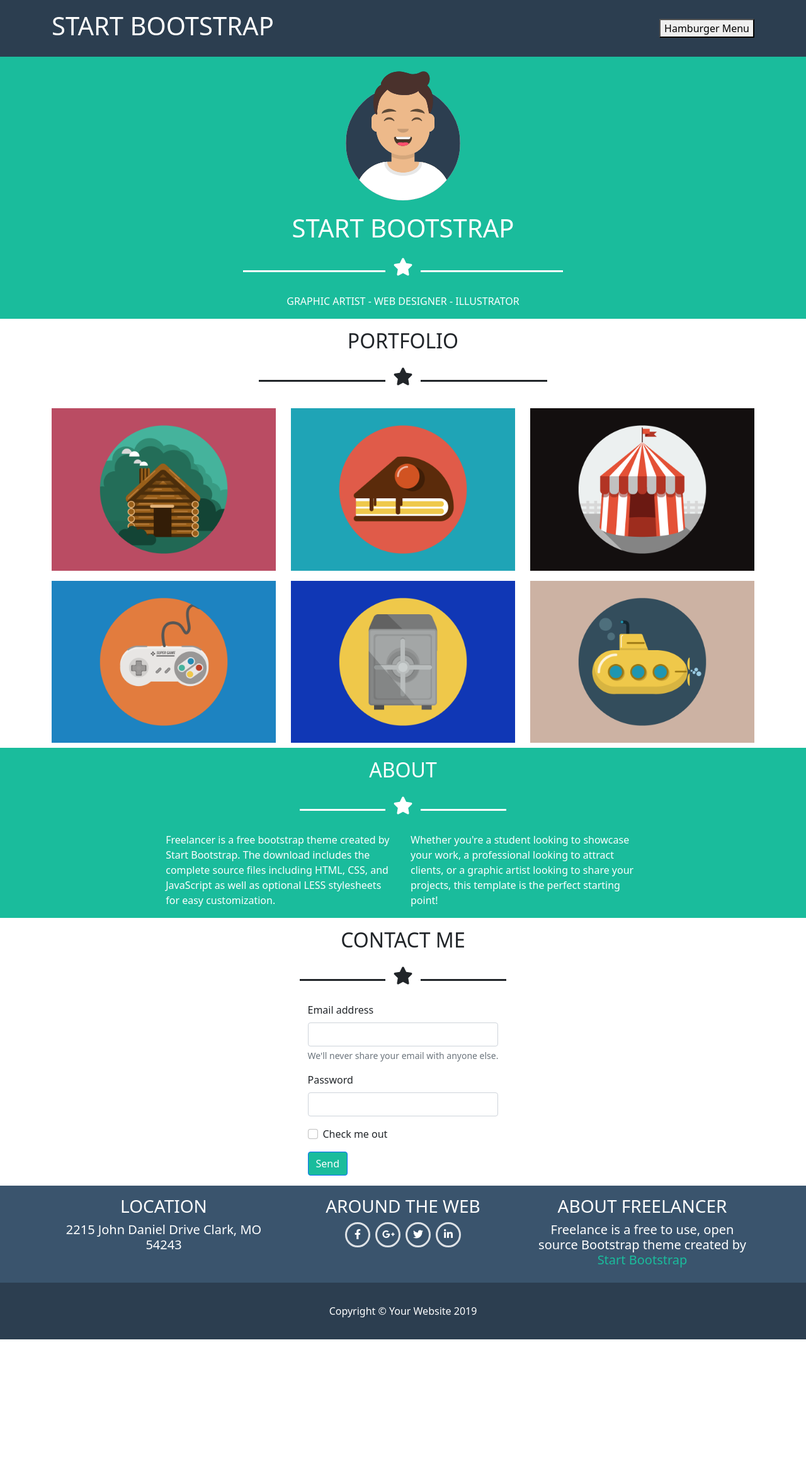
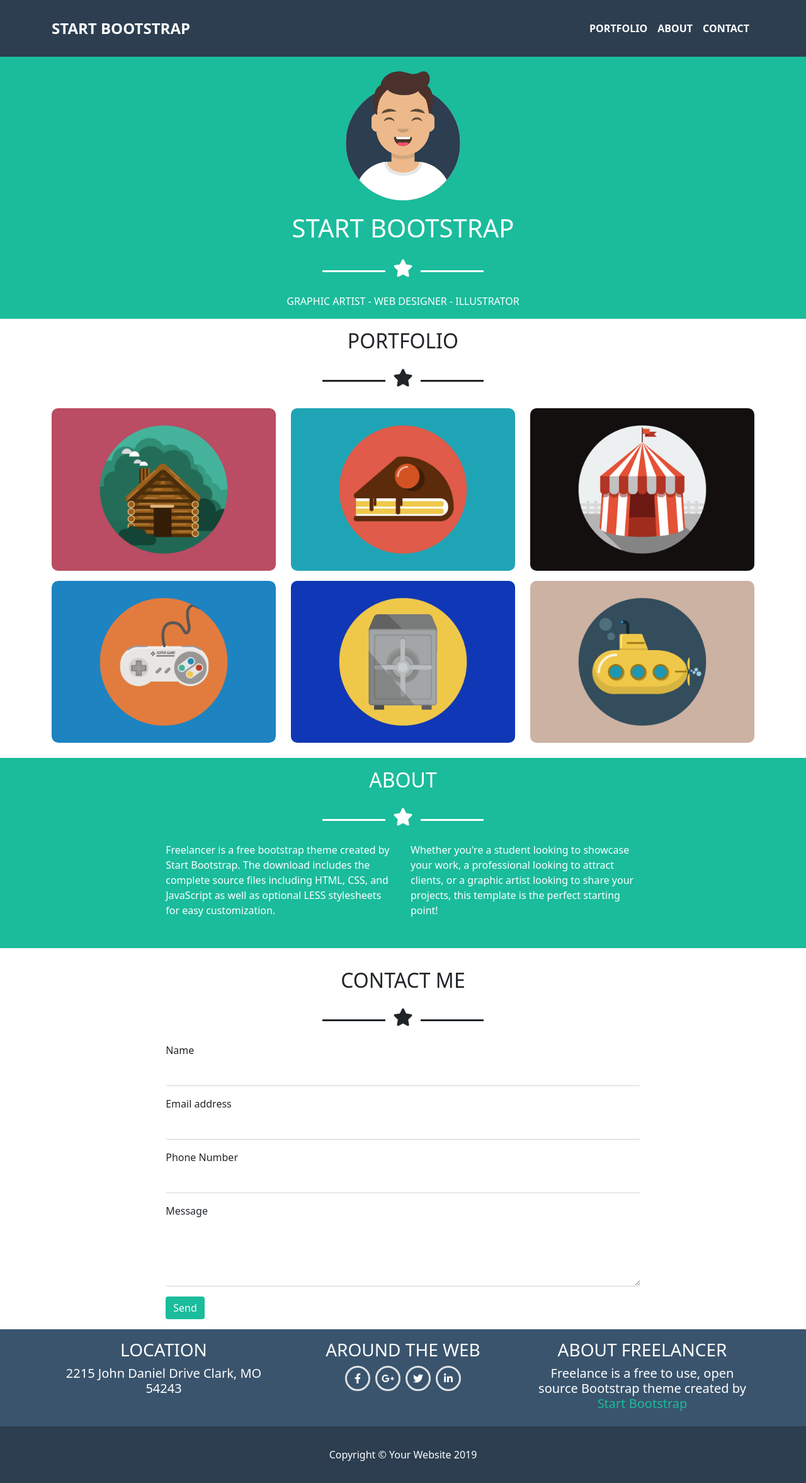
Before and after one commit to Penna92/html-css-bootstrap-freelancer, a plain HTML site: page index.html in a window 1280 px wide. Shown: the whole page at 63% size. Before the commit the page ends 2126 px from the top, so only its background shows below. Drawn offline with nearby package versions, Linux system fonts and the light colour scheme.

Commit message:
Styled header navbar and section contact-me form.

```diff
--- a/css/style.css
+++ b/css/style.css
@@ -3,6 +3,12 @@ header,
 #bottom-footer {
   width: 100%;
   height: 90px;
+}
+nav {
+  width: 100%;
+}
+.nav-link:hover {
+  color: green;
 }
 .wrapper-container {
   width: 60%;
@@ -12,17 +18,72 @@ header,
 }
 .decoration-row {
   width: 30%;
+  max-width: 100px;
+  min-width: 50px;
   border-top: 3px solid;
 }
 #jumbo-image {
   width: 200px;
   height: 200px;
 }
-i {
+.star {
+  height: 40px;
+  width: 40px;
+  line-height: 40px;
+  text-align: center;
+}
+.social-icons > a {
+  display: block;
+  position: relative;
   width: 40px;
   height: 40px;
   text-align: center;
   line-height: 40px;
+}
+.social-icons > a > i {
+  position: absolute;
+  top: 50%;
+  left: 50%;
+  transform: translate(-50%, -50%);
+}
+.img-wrapper {
+  position: relative;
+  border-radius: 10px;
+  overflow: hidden;
+}
+.hidden-layover {
+  position: absolute;
+  top: 0;
+  left: 0;
+  bottom: 0;
+  right: 0;
+}
+.hidden-layover i.fa-plus {
+  position: absolute;
+  top: 50%;
+  left: 50%;
+  transform: translate(-50%, -50%);
+  font-size: 70px;
+  color: white;
+  display: none;
+}
+.img-wrapper:hover .hidden-layover i.fa-plus {
+  display: block;
+}
+.img-wrapper:hover .hidden-layover {
+  background-color: rgba(26, 188, 156, 0.7);
+  cursor: pointer;
+}
+#exampleInputEmail1,
+#exampleInputName1,
+#exampleInputNumber1,
+#floatingTextarea2 {
+  border-top: none;
+  border-left: none;
+  border-right: none;
+}
+#floatingTextarea2 {
+  border-color: rgb(206, 212, 218);
 }
 /* COLORS */
 .blue-grey {
--- a/index.html
+++ b/index.html
@@ -16,11 +16,30 @@
 
 <body>
     <!-- header -->
-    <header class="d-flex justify-content-between align-items-center blue-grey text-white">
-        <div class="container d-flex justify-content-between align-items-center">
-            <h1 class="text-uppercase">Start bootstrap</h1>
-            <button>Hamburger Menu</button>
+    <header class="blue-grey text-white d-flex align-items-center">
+        <nav class="navbar navbar-expand-lg navbar-dark text-white fw-bold">
+            <div class="container text-uppercase">
+                <a class="navbar-brand fs-4" href="#">Start Bootstrap</a>
+                <button class="navbar-toggler" type="button" data-bs-toggle="collapse"
+                    data-bs-target="#navbarSupportedContent" aria-controls="navbarSupportedContent"
+                    aria-expanded="false" aria-label="Toggle navigation">
+                    <span class="navbar-toggler-icon"></span>
+                </button>
+                <div class="collapse navbar-collapse" id="navbarSupportedContent">
+                    <ul class="navbar-nav me-auto mb-2 mb-lg-0 w-100 d-flex justify-content-end" id="#navbar-list">
+                        <li class="nav-item">
+                            <a class="nav-link text-white" aria-current="page" href="#portfolio">Portfolio</a>
+                        </li>
+                        <li class="nav-item">
+                            <a class="nav-link text-white" href="#about">About</a>
+                        </li>
+                        <li class="nav-item">
+                            <a class="nav-link text-white" href="#contact">Contact</a>
+                        </li>
+                    </ul>
                 </div>
+            </div>
+        </nav>
     </header>
     <!-- /header -->
 
@@ -36,7 +55,7 @@
             <div class="star-decoration d-flex align-items-center gap-2 justify-content-center">
                 <div class="decoration-row"></div>
                 <div class="star">
-                    <i class="fa-solid fa-star fs-3 text"></i>
+                    <i class="fa-solid fa-star fs-3"></i>
                 </div>
                 <div class="decoration-row"></div>
             </div>
@@ -47,32 +66,67 @@
         <!-- portfolio -->
         <section id="portfolio">
             <div class="container d-flex justify-content-center flex-column align-items-center gap-3">
-                <h2 class="text-uppercase text-center text-dark mt-3">Portfolio</h2>
+                <h2 class="text-uppercase text-center text-dark mt-3" id="portfolio">Portfolio</h2>
                 <div class="star-decoration d-flex align-items-center gap-2 justify-content-center">
                     <div class="decoration-row"></div>
                     <div class="star">
-                        <i class="fa-solid fa-star fs-3 text"></i>
+                        <i class="fa-solid fa-star fs-3"></i>
                     </div>
                     <div class="decoration-row"></div>
                 </div>
                 <div class="row">
                     <div class="col-12 col-md-6 col-lg-4 my-2 text-center">
+                        <div class="img-wrapper">
+                            <div class="hidden-layover">
+                                <i class="fas fa-plus"></i>
+                            </div>
                             <img src="img/cabin.png" alt="casetta" class="img-fluid">
                         </div>
+                    </div>
                     <div class="col-12 col-md-6 col-lg-4 my-2 text-center">
+                        <div class="img-wrapper">
+                            <div class="hidden-layover">
+                                <i class="fas fa-plus"></i>
+                            </div>
                             <img src="img/cake.png" alt="torta" class="img-fluid">
                         </div>
+                    </div>
                     <div class="col-12 col-md-6 col-lg-4 my-2 text-center">
+                        <div class="img-wrapper">
+                            <div class="hidden-layover">
+                                <i class="fas fa-plus"></i>
+                            </div>
                             <img src="img/circus.png" alt="circo" class="img-fluid">
                         </div>
+                    </div>
                     <div class="col-12 col-md-6 col-lg-4 my-2 text-center">
+                        <div class="img-wrapper">
+                            <div class="hidden-layover">
+                                <i class="fas fa-plus"></i>
+                            </div>
+                            <div class="img-wrapper">
+                                <div class="hidden-layover">
+                                    <i class="fas fa-plus"></i>
+                                </div>
                                 <img src="img/game.png" alt="joystick" class="img-fluid">
                             </div>
+                        </div>
+                    </div>
                     <div class="col-12 col-md-6 col-lg-4 my-2 text-center">
+                        <div class="img-wrapper">
+                            <div class="hidden-layover">
+                                <i class="fas fa-plus"></i>
+                            </div>
                             <img src="img/safe.png" alt="sicurezza" class="img-fluid">
                         </div>
+                    </div>
                     <div class="col-12 col-md-6 col-lg-4 my-2 text-center">
+                        <div class="img-wrapper">
+                            <div class="hidden-layover">
+                                <i class="fas fa-plus"></i>
+                            </div>
                             <img src="img/submarine.png" alt="sottomarino" class="img-fluid">
+                        </div>
                     </div>
                 </div>
             </div>
@@ -80,26 +134,31 @@
         <!-- /portfolio -->
 
         <!-- about -->
-        <section id="about" class="container-fluid d-flex justify-content-center  align-items-center green text-white">
+        <section id="about"
+            class="container-fluid d-flex justify-content-center  align-items-center green text-white my-3">
             <div class="wrapper-container d-flex justify-content-center flex-column align-items-center">
-                <h2 class="text-uppercase text-center mt-3">About</h2>
+                <h2 class="text-uppercase text-center mt-3" id="about">About</h2>
                 <div class="star-decoration d-flex align-items-center gap-2 justify-content-center my-3">
                     <div class="decoration-row"></div>
                     <div class="star">
-                        <i class="fa-solid fa-star fs-3 text"></i>
+                        <i class="fa-solid fa-star fs-3"></i>
                     </div>
                     <div class="decoration-row"></div>
                 </div>
                 <div class="row">
-                    <div class="col-xs-12 col-md-6 mb-3">
-                        <span class="text-center">Freelancer is a free bootstrap theme created by Start Bootstrap. The
+                    <div class="col-xs-12 col-md-6 mb-5">
+                        <span class="text-center">
+                            Freelancer is a free bootstrap theme created by Start Bootstrap. The
                             download includes the complete source files including HTML, CSS, and JavaScript as well as
-                            optional LESS stylesheets for easy customization. </span>
+                            optional LESS stylesheets for easy customization.
+                        </span>
                     </div>
-                    <div class="col-xs-12 col-md-6 mb-3">
-                        <span class="text-center">Whether you're a student looking to showcase your work, a professional
+                    <div class="col-xs-12 col-md-6 mb-5">
+                        <span class="text-center">
+                            Whether you're a student looking to showcase your work, a professional
                             looking to attract clients, or a graphic artist looking to share your projects, this
-                            template is the perfect starting point!</span>
+                            template is the perfect starting point!
+                        </span>
                     </div>
                 </div>
             </div>
@@ -109,29 +168,35 @@
         <!-- contact me -->
         <section id="contact-me" class="container-fluid d-flex justify-content-center  align-items-center">
             <div class="wrapper-container d-flex justify-content-center flex-column align-items-center">
-                <h2 class="text-uppercase text-center mt-3">Contact me</h2>
+                <h2 class="text-uppercase text-center mt-3" id="contact">Contact me</h2>
                 <div class="star-decoration d-flex align-items-center gap-2 justify-content-center my-3">
                     <div class="decoration-row"></div>
                     <div class="star">
-                        <i class="fa-solid fa-star fs-3 text"></i>
+                        <i class="fa-solid fa-star fs-3"></i>
                     </div>
                     <div class="decoration-row"></div>
                 </div>
-                <form class="mb-3">
+                <form class="mb-3 w-100">
+                    <div class="mb-3">
+                        <label for="exampleInputName1" class="form-label">Name</label>
+                        <input type="email" class="form-control" id="exampleInputName1" aria-describedby="emailHelp">
+                    </div>
                     <div class="mb-3">
                         <label for="exampleInputEmail1" class="form-label">Email address</label>
-                        <input type="email" class="form-control" id="exampleInputEmail1" aria-describedby="emailHelp">
-                        <div id="emailHelp" class="form-text">We'll never share your email with anyone else.</div>
+                        <input type="password" class="form-control" id="exampleInputEmail1">
                     </div>
                     <div class="mb-3">
-                        <label for="exampleInputPassword1" class="form-label">Password</label>
-                        <input type="password" class="form-control" id="exampleInputPassword1">
+                        <label for="exampleInputNumber1" class="form-label">Phone Number</label>
+                        <input type="email" class="form-control" id="exampleInputNumber1" aria-describedby="numberHelp">
                     </div>
-                    <div class="mb-3 form-check">
-                        <input type="checkbox" class="form-check-input" id="exampleCheck1">
-                        <label class="form-check-label" for="exampleCheck1">Check me out</label>
+                    <div class="mb-3">
+                        <label for="floatingTextarea2" class="form-label">Message</label>
+                        <div class="form-floating">
+                            <textarea class="form-control" placeholder="Leave a comment here" id="floatingTextarea2"
+                                style="height: 100px"></textarea>
                         </div>
-                    <button type="submit" class="btn btn-primary green">Send</button>
+                    </div>
+                    <button type="submit" class="btn btn-primary green border-0">Send</button>
                 </form>
             </div>
         </section>
@@ -151,16 +216,24 @@
                     <div class="col-xs-12 col-md-4 mb-3">
                         <h3 class="text-uppercase text-center mt-3">Around the web</h3>
                         <div class="social-icons d-flex justify-content-center align-items-center gap-2">
-                            <i class="fa-brands fa-facebook-f border border-3 rounded-circle p-2"></i>
-                            <i class="fa-brands fa-google-plus-g border border-3 rounded-circle p-2"></i>
-                            <i class="fa-brands fa-twitter border border-3 rounded-circle p-2"></i>
-                            <i class="fa-brands fa-linkedin-in border border-3 rounded-circle p-2"></i>
+                            <a href="#" class="text-white border border-3 rounded-circle">
+                                <i class="fa-brands fa-facebook-f"></i>
+                            </a>
+                            <a href="#" class="text-white border border-3 rounded-circle">
+                                <i class="fa-brands fa-google-plus-g"></i>
+                            </a>
+                            <a href="#" class="text-white border border-3 rounded-circle">
+                                <i class="fa-brands fa-twitter"></i>
+                            </a>
+                            <a href="#" class="text-white border border-3 rounded-circle">
+                                <i class="fa-brands fa-linkedin-in"></i>
+                            </a>
                         </div>
                     </div>
                     <div class="col-xs-12 col-md-4 mb-3">
                         <h3 class="text-uppercase text-center mt-3">About freelancer</h3>
                         <h5 class="text-center">Freelance is a free to use, open source Bootstrap theme created by
-                            <a href="#" class="text-green text-decoration-none">Start Bootstrap</a>
+                            <a href="#" class="text-green text-decoration-none link-info">Start Bootstrap</a>
                         </h5>
                     </div>
                 </div>
```
Lines whose indentation alone changed are shown as unchanged.
